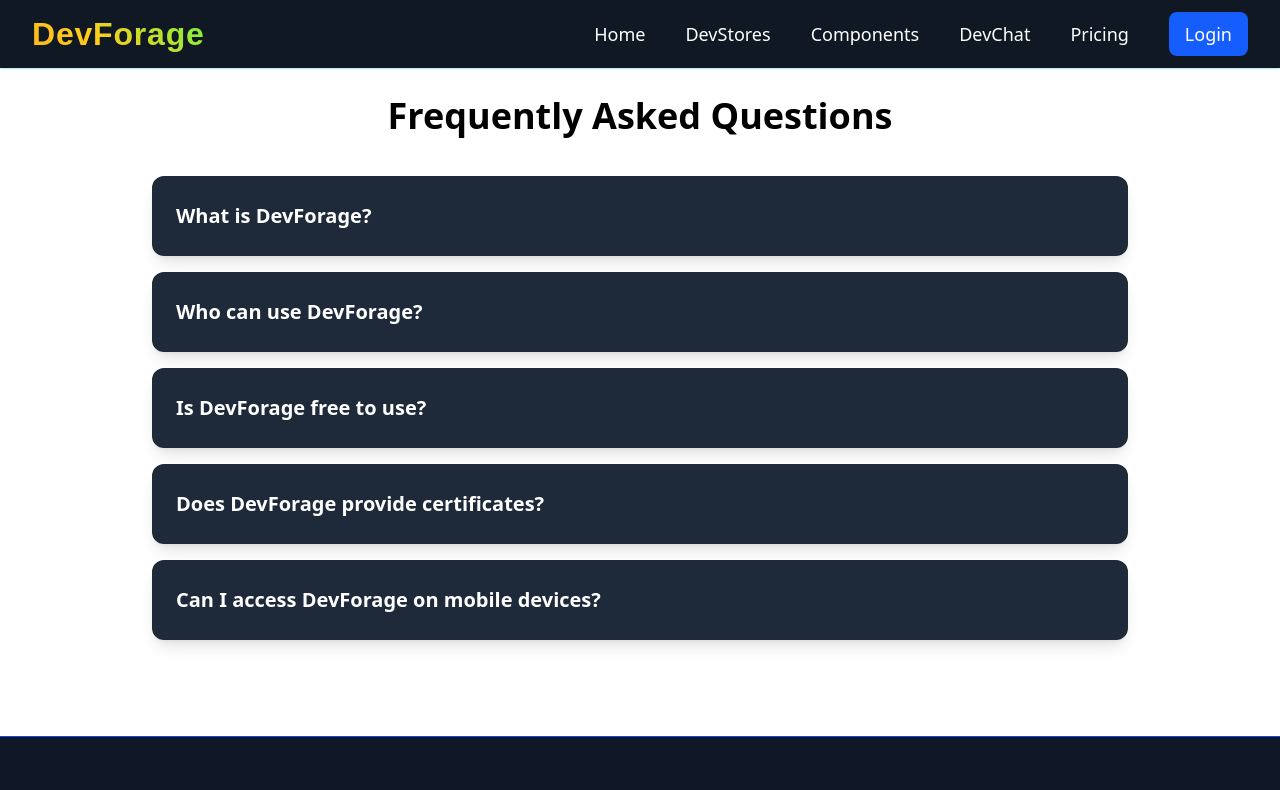
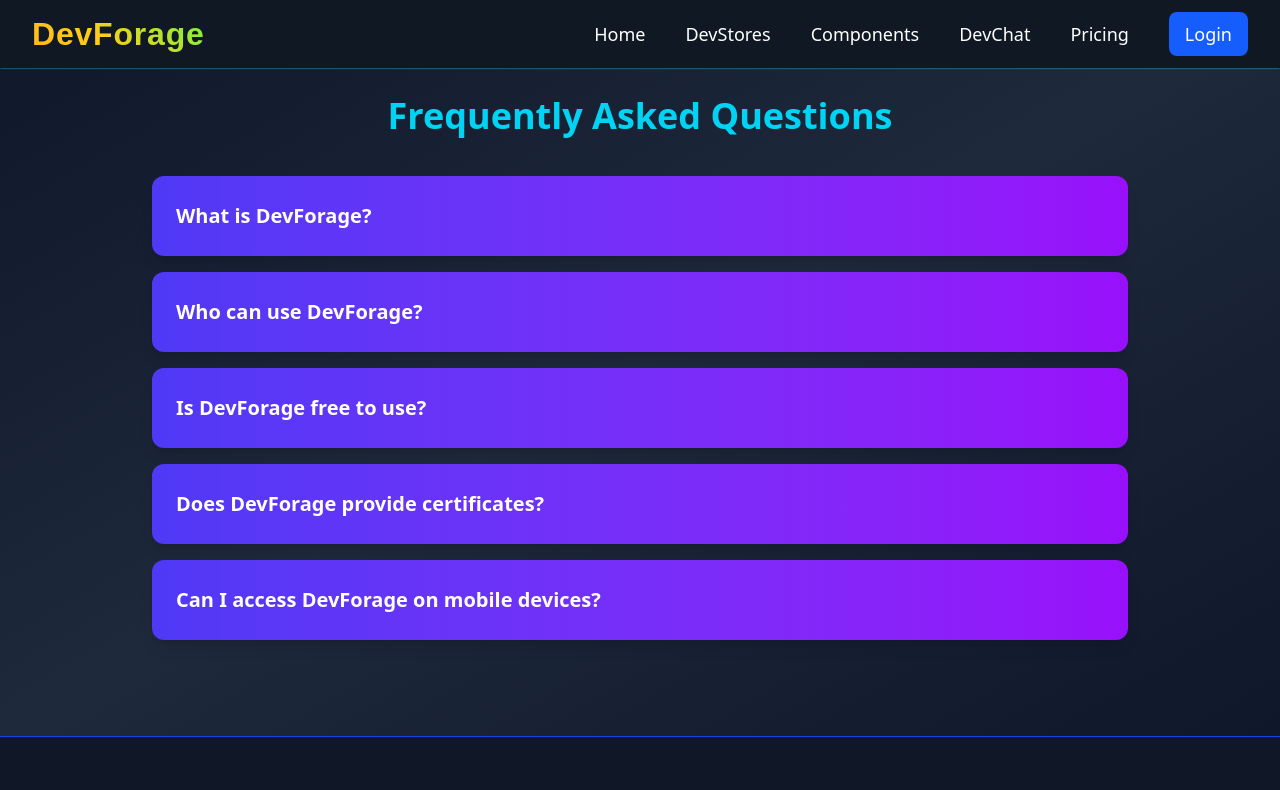
Before and after one commit to raushan-sinha/dev-forage, a React (Vite) app: page /faqs in a window 1280 px wide. Shown: the top 790 px of the page. Built offline with nearby package versions, Linux system fonts and the light colour scheme; some icons are missing.

Commit message:
Changed Background-color  and Heading color

```diff
--- a/src/pages/FAQs/Faq.jsx
+++ b/src/pages/FAQs/Faq.jsx
@@ -11,16 +11,16 @@ export default function Faq() {
     };
 
     return (
-        <div className="bg-gradient-to-br from-bg-[#e7f5fd]-900 text-white py-16 px-4 sm:px-6 md:px-12 lg:px-20">
+        <div className="bg-gradient-to-br from-[#0f172a] via-[#1e293b] to-[#0f172a] text-white py-16 px-4 sm:px-6 md:px-12 lg:px-20">
             <div className="w-full max-w-5xl mx-auto px-2 sm:px-4 md:px-6 p-8">
-                <h2 className="text-2xl sm:text-3xl md:text-4xl font-bold text-black text-center mb-10">
+                <h2 className="text-2xl sm:text-3xl md:text-4xl font-bold text-cyan-400 text-center mb-10">
                     Frequently Asked Questions
                 </h2>
                 <div className="space-y-4">
                     {faqData.map((faq, index) => (
                         <div
                             key={index}
-                            className="bg-gray-800 rounded-xl shadow-lg p-4 sm:p-5 md:p-6 cursor-pointer transition duration-300 hover:bg-gray-700"
+                            className="bg-gradient-to-r from-indigo-600 to-purple-600 rounded-xl shadow-lg p-4 sm:p-5 md:p-6 cursor-pointer transition duration-300 hover:bg-gray-700"
                             onClick={() => toggleFAQ(index)}
                         >
                             <div className="flex justify-between items-center">
```
